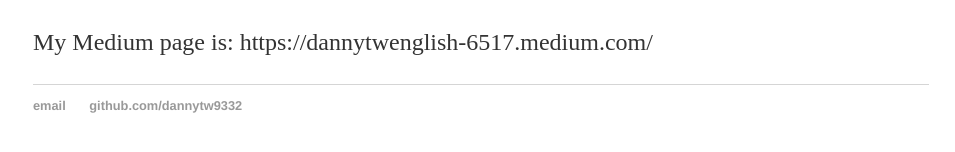
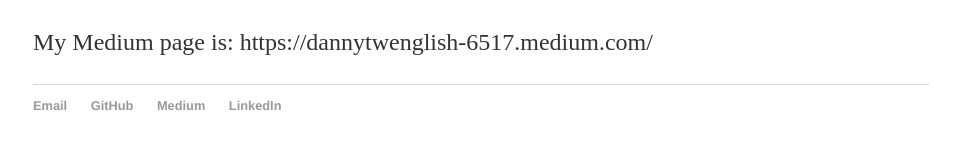
Before and after one commit to dannytw9332/dannytw9332.github.io, a Jekyll site: the page built from index.html, in a window 1280 px wide. Shown: the part 526-678 px from the top of the page, without its empty margins (159-1114 px from the left). Built offline with Jekyll 4.4.1, drawn with Linux system fonts in a browser that asks for light colours; the list of posts is cut into pages by our own code.

Commit message:
Update default.html

```diff
--- a/_layouts/default.html
+++ b/_layouts/default.html
@@ -20,8 +20,10 @@
 			</div><!-- /.container -->
 			<footer>
 	    		<ul>
-	        		<li><a href="mailto:dannytwenglish@gmail.com">email</a></li>
-	        		<li><a href="https://github.com/dannytw9332">github.com/dannytw9332</a></li>
+	        		<li><a href="mailto:dannytwenglish@gmail.com">Email</a></li>
+	        		<li><a href="https://github.com/dannytw9332">GitHub</a></li>
+				<li><a href="https://dannytwenglish-6517.medium.com/">Medium</a></li>
+				<li><a href="https://www.linkedin.com/in/chen-hua-wang-402148183/">LinkedIn</a></li>
 				</ul>
 			</footer>
 		</body>
```
